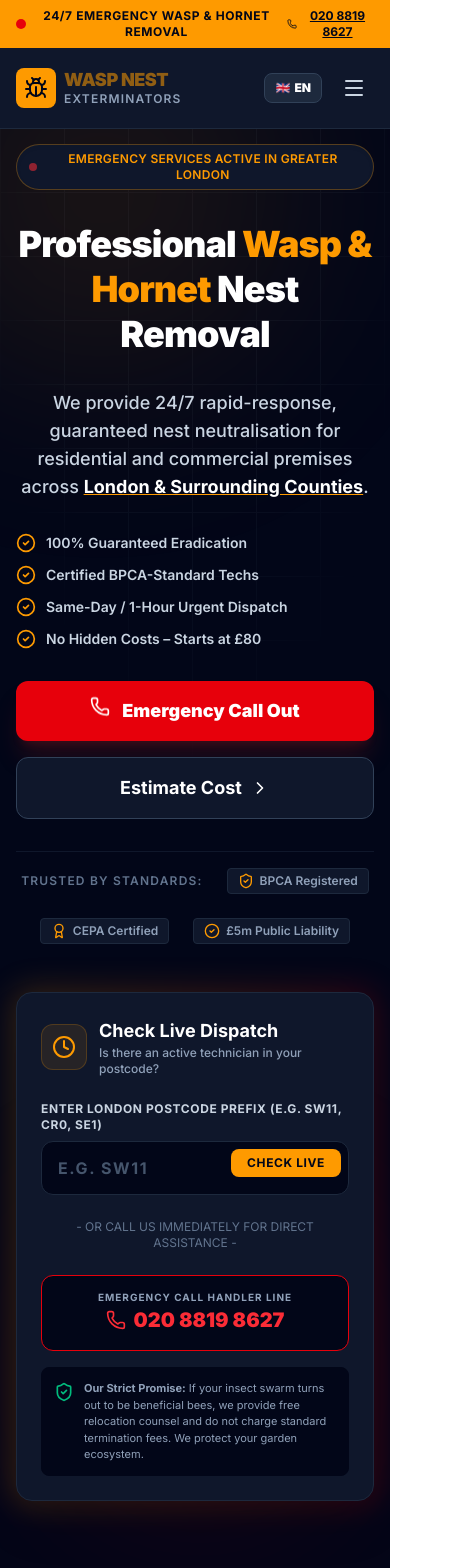
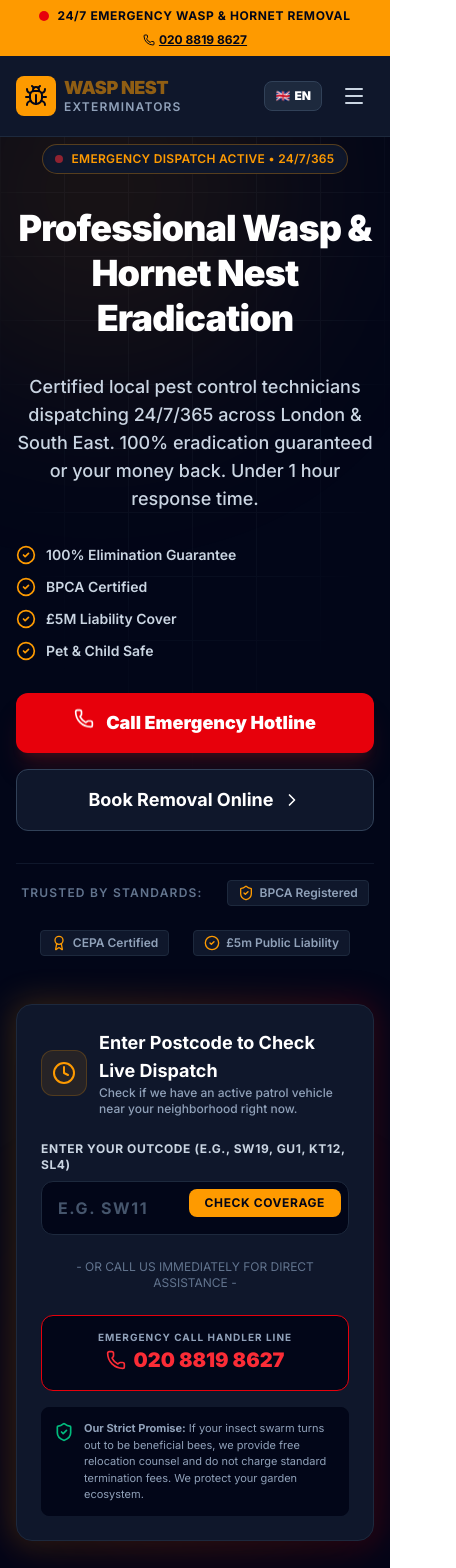
Before and after one commit to danoke1987-hue/London-Wasps-Hornet-Control, a React (Vite) app: page / in a window 390 px wide. Shown: the top 1568 px of the page, 456 px wide, since content can reach past the window. Built offline with nearby package versions, Linux system fonts and the light colour scheme.

Commit message:
refactor: add i18n support and improve responsiveness
Implement internationalization across key components using the LanguageContext and improve CSS layout responsiveness by adding overflow handling to containers and flex-wrap to the emergency banner.

```diff
--- a/src/App.tsx
+++ b/src/App.tsx
@@ -45,7 +45,7 @@ export default function App() {
   return (
     <LanguageProvider>
       <BrowserRouter>
-        <div className="min-h-screen bg-slate-50 font-sans antialiased text-slate-800 flex flex-col justify-between">
+        <div className="min-h-screen bg-slate-50 font-sans antialiased text-slate-800 flex flex-col justify-between overflow-x-hidden">
 
           {/* Reset Scroll Position automatically on Route Changes */}
           <ScrollToTop />
@@ -55,7 +55,7 @@ export default function App() {
           <Navbar onNavigate={handleNavigate} activeSection={activeSection} />
 
           {/* Core Content View Routing */}
-          <main className="flex-grow">
+          <main className="flex-grow overflow-x-hidden">
             <Routes>
               <Route
                 path="/"
--- a/src/components/Calculator.tsx
+++ b/src/components/Calculator.tsx
@@ -6,6 +6,7 @@
 import React, { useState, useEffect } from 'react';
 import { CostEstimate } from '../types';
 import { HelpCircle, ShieldCheck, CheckSquare, Sparkles, BookOpen, Calculator, Info } from 'lucide-react';
+import { useLanguage } from '../context/LanguageContext';
 
 interface CalculatorProps {
   onEstimateChange: (estimate: CostEstimate & { propertyType: 'residential' | 'commercial'; nestCount: number; urgency: 'standard' | 'emergency'; location: 'low' | 'high' }) => void;
@@ -13,6 +14,7 @@ interface CalculatorProps {
 }
 
 export default function CostCalculator({ onEstimateChange, onNavigate }: CalculatorProps) {
+  const { t } = useLanguage();
   const [propertyType, setPropertyType] = useState<'residential' | 'commercial'>('residential');
   const [nestCount, setNestCount] = useState<number>(1);
   const [locationHeight, setLocationHeight] = useState<'low' | 'high'>('low');
@@ -64,13 +66,13 @@ export default function CostCalculator({ onEstimateChange, onNavigate }: Calcula
         {/* Section Title */}
         <div className="text-center max-w-3xl mx-auto mb-16">
           <h2 className="text-xs font-bold text-amber-500 uppercase tracking-widest mb-3">
-            Instant Quote & Rate Calculator
+            {t('nav.calculator')}
           </h2>
           <h3 className="text-3xl sm:text-4xl font-black text-white tracking-tight">
-            Transparent Pricing, No Hidden Extras
+            {t('calc.title')}
           </h3>
           <p className="mt-4 text-base text-slate-400 font-medium">
-            We believe in honest, upfront pricing. Use our interactive estimator to compute an accurate quote for your specific situation. Lock in this rate by booking directly.
+            {t('calc.subtitle')}
           </p>
         </div>
 
@@ -83,7 +85,7 @@ export default function CostCalculator({ onEstimateChange, onNavigate }: Calcula
             {/* Control 1: Property Type */}
             <div className="space-y-3">
               <label className="text-xs font-bold text-slate-300 uppercase tracking-widest block">
-                1. Select Property Type
+                {t('calc.propertyType')}
               </label>
               <div className="grid grid-cols-2 gap-3">
                 <button
@@ -95,7 +97,7 @@ export default function CostCalculator({ onEstimateChange, onNavigate }: Calcula
                   }`}
                   id="calc-prop-residential"
                 >
-                  Residential
+                  {t('calc.residential')}
                 </button>
                 <button
                   onClick={() => setPropertyType('commercial')}
@@ -106,7 +108,7 @@ export default function CostCalculator({ onEstimateChange, onNavigate }: Calcula
                   }`}
                   id="calc-prop-commercial"
                 >
-                  Commercial
+                  {t('calc.commercial')}
                 </button>
               </div>
             </div>
@@ -115,10 +117,10 @@ export default function CostCalculator({ onEstimateChange, onNavigate }: Calcula
             <div className="space-y-3">
               <div className="flex items-center justify-between">
                 <label className="text-xs font-bold text-slate-300 uppercase tracking-widest">
-                  2. Number of Wasp/Hornet Nests
+                  {t('calc.nestCount')}
                 </label>
                 <span className="text-xs text-amber-500 font-bold bg-amber-500/10 px-2.5 py-1 rounded">
-                  Each Extra Nest Only +£30
+                  {t('calc.nestCountDesc')}
                 </span>
               </div>
               <div className="flex items-center gap-3">
@@ -142,7 +144,7 @@ export default function CostCalculator({ onEstimateChange, onNavigate }: Calcula
             {/* Control 3: Altitude/Location */}
             <div className="space-y-3">
               <label className="text-xs font-bold text-slate-300 uppercase tracking-widest block">
-                3. Nest Location & Altitude
+                {t('calc.location')}
               </label>
               <div className="grid grid-cols-2 gap-3">
                 <button
@@ -154,7 +156,7 @@ export default function CostCalculator({ onEstimateChange, onNavigate }: Calcula
                   }`}
                   id="calc-height-low"
                 >
-                  <span className="block font-bold text-sm leading-none">Reachable / Standard</span>
+                  <span className="block font-bold text-sm leading-none">{t('calc.lowGround')}</span>
                   <span className={`block text-[11px] mt-1 font-medium ${locationHeight === 'low' ? 'text-slate-500' : 'text-slate-400'}`}>
                     Ground/1st Floor, reachable with standard tools (e.g. Garden, Loft with ladders, shed)
                   </span>
@@ -169,7 +171,7 @@ export default function CostCalculator({ onEstimateChange, onNavigate }: Calcula
                   id="calc-height-high"
                 >
                   <span className="block font-bold text-sm leading-none flex items-center justify-between">
-                    High Reach (+£40)
+                    {t('calc.highRoof')}
                   </span>
                   <span className={`block text-[11px] mt-1 font-medium ${locationHeight === 'high' ? 'text-slate-500' : 'text-slate-400'}`}>
                     Roof height, requires high-reach extendable lances, chimney pots, high guttering or scaffolding.
@@ -181,7 +183,7 @@ export default function CostCalculator({ onEstimateChange, onNavigate }: Calcula
             {/* Control 4: Dispatch Urgency */}
             <div className="space-y-3">
               <label className="text-xs font-bold text-slate-300 uppercase tracking-widest block">
-                4. Select Urgency Status
+                {t('calc.urgency')}
               </label>
               <div className="grid grid-cols-2 gap-3">
                 <button
@@ -193,7 +195,7 @@ export default function CostCalculator({ onEstimateChange, onNavigate }: Calcula
                   }`}
                   id="calc-urgency-standard"
                 >
-                  <span className="block font-bold text-sm leading-none">Standard Dispatch (+£0)</span>
+                  <span className="block font-bold text-sm leading-none">{t('calc.standard')}</span>
                   <span className={`block text-[11px] mt-1 font-medium ${urgency === 'standard' ? 'text-slate-500' : 'text-slate-400'}`}>
                     Same-day or next-day flexible slot. Standard business hours response.
                   </span>
@@ -208,7 +210,7 @@ export default function CostCalculator({ onEstimateChange, onNavigate }: Calcula
                   id="calc-urgency-emergency"
                 >
                   <span className="block font-bold text-sm leading-none flex items-center justify-between text-red-600 font-extrabold">
-                    Emergency 24/7 (+£45)
+                    {t('calc.emergency')}
                   </span>
                   <span className={`block text-[11px] mt-1 font-medium ${urgency === 'emergency' ? 'text-slate-500' : 'text-slate-400'}`}>
                     Rapid 1-hour dispatch. Guaranteed late night, weekend, or bank holiday call-out.
@@ -274,7 +276,7 @@ export default function CostCalculator({ onEstimateChange, onNavigate }: Calcula
                 <div className="flex items-end justify-between">
                   <div>
                     <span className="block text-xs font-bold text-slate-500 uppercase tracking-widest">
-                      Estimated Total Price
+                      {t('calc.estTotal')}
                     </span>
                     <span className="text-slate-300 text-xs mt-1 block">Includes UK VAT & RAMS</span>
                   </div>
@@ -289,7 +291,7 @@ export default function CostCalculator({ onEstimateChange, onNavigate }: Calcula
               <div className="bg-slate-950 p-4 rounded-xl border border-slate-800 space-y-2 text-xs">
                 <div className="flex items-center gap-1.5 text-emerald-500 font-bold">
                   <ShieldCheck className="w-4 h-4" />
-                  <span>100% Eradication Guarantee Included</span>
+                  <span>{t('calc.warrantyIncluded')}</span>
                 </div>
                 <p className="text-slate-400 leading-normal">
                   If any wasps survive the treated nest 48 hours post-treatment, we will return and re-treat the area completely free of charge.
@@ -303,7 +305,7 @@ export default function CostCalculator({ onEstimateChange, onNavigate }: Calcula
                 className="w-full bg-amber-500 hover:bg-amber-400 text-slate-950 font-black py-4 rounded-xl text-base transition-all active:scale-95 text-center block cursor-pointer"
                 id="btn-calc-proceed"
               >
-                Book This Rate Online
+                {t('calc.bookWithEst')}
               </button>
               <div className="text-center">
                 <span className="text-[11px] text-slate-500 font-semibold flex items-center justify-center gap-1">
--- a/src/components/CoverageChecker.tsx
+++ b/src/components/CoverageChecker.tsx
@@ -7,6 +7,7 @@ import React, { useState } from 'react';
 import { checkPostcodeCoverage } from '../data/postcodes';
 import { PostcodeResult } from '../types';
 import { MapPin, ShieldCheck, Clock, Users, Navigation, AlertCircle, Phone, HelpCircle } from 'lucide-react';
+import { useLanguage } from '../context/LanguageContext';
 
 interface CoverageCheckerProps {
   initialPostcode?: string;
@@ -30,6 +31,7 @@ export const homeCounties = [
 ];
 
 export default function CoverageChecker({ initialPostcode, onNavigate }: CoverageCheckerProps) {
+  const { t } = useLanguage();
   const [postcode, setPostcode] = useState(initialPostcode || '');
   const [result, setResult] = useState<PostcodeResult | null>(null);
   const [hasSearched, setHasSearched] = useState(false);
@@ -68,13 +70,13 @@ export default function CoverageChecker({ initialPostcode, onNavigate }: Coverag
         {/* Title */}
         <div className="text-center max-w-3xl mx-auto mb-16">
           <h2 className="text-xs font-bold text-amber-600 uppercase tracking-widest mb-3">
-            Service Coverage Area
+            {t('nav.coverage')}
           </h2>
           <h3 className="text-3xl sm:text-4xl font-black text-slate-900 tracking-tight">
-            London & Surrounding Counties Dispatch Map
+            {t('coverage.title')}
           </h3>
           <p className="mt-4 text-base text-slate-600 font-medium">
-            With multiple regional pest dispatch depots stationed throughout Greater London and the M25 ring road border, we can guarantee rapid 1-hour response times to critical infestations.
+            {t('coverage.subtitle')}
           </p>
         </div>
 
@@ -85,16 +87,16 @@ export default function CoverageChecker({ initialPostcode, onNavigate }: Coverag
           <div className="lg:col-span-5 bg-slate-50 border border-slate-100 p-6 sm:p-8 rounded-2xl shadow-sm space-y-6">
             <h4 className="text-xl font-bold text-slate-900 flex items-center gap-2">
               <Navigation className="w-5 h-5 text-amber-500" />
-              Check Live Availability
+              {t('coverage.title')}
             </h4>
             <p className="text-xs text-slate-500 font-medium">
-              Enter the first part of your postcode to query active crews in your local area.
+              {t('coverage.subtitle')}
             </p>
 
             <form onSubmit={handleSearch} className="space-y-4" id="coverage-checker-form">
               <div>
                 <label htmlFor="coverage-postcode-input" className="block text-xs font-bold text-slate-700 uppercase tracking-wider mb-2">
-                  Postcode Outer Code (e.g., SE10, SW19, TW1, CR0)
+                  {t('coverage.placeholder')}
                 </label>
                 <div className="flex gap-2">
                   <input
@@ -110,7 +112,7 @@ export default function CoverageChecker({ initialPostcode, onNavigate }: Coverag
                     type="submit"
                     className="bg-slate-900 hover:bg-slate-800 text-white font-bold px-6 py-3 rounded-xl text-sm transition-colors cursor-pointer shrink-0"
                   >
-                    Check Status
+                    {t('coverage.btnCheck')}
                   </button>
                 </div>
               </div>
--- a/src/components/Hero.tsx
+++ b/src/components/Hero.tsx
@@ -5,6 +5,7 @@
 
 import React, { useState } from 'react';
 import { ShieldCheck, Flame, Clock, Bug, CheckCircle2, ChevronRight, Phone, Award } from 'lucide-react';
+import { useLanguage } from '../context/LanguageContext';
 
 interface HeroProps {
   onCheckPostcode: (postcode: string) => void;
@@ -12,6 +13,7 @@ interface HeroProps {
 }
 
 export default function Hero({ onCheckPostcode, onNavigate }: HeroProps) {
+  const { t } = useLanguage();
   const [postcode, setPostcode] = useState('');
 
   const handleSubmit = (e: React.FormEvent) => {
@@ -23,10 +25,10 @@ export default function Hero({ onCheckPostcode, onNavigate }: HeroProps) {
   };
 
   const guarantees = [
-    '100% Guaranteed Eradication',
-    'Certified BPCA-Standard Techs',
-    'Same-Day / 1-Hour Urgent Dispatch',
-    'No Hidden Costs – Starts at £80'
+    t('hero.guarantee'),
+    t('hero.certified'),
+    t('hero.insurance'),
+    t('stats.safetyVal')
   ];
 
   return (
@@ -45,15 +47,15 @@ export default function Hero({ onCheckPostcode, onNavigate }: HeroProps) {
           <div className="lg:col-span-7 space-y-8 text-center lg:text-left">
             <div className="inline-flex items-center gap-2 bg-slate-900 border border-amber-500/30 px-3 py-1.5 rounded-full text-amber-500 text-xs sm:text-sm font-semibold tracking-wide uppercase select-none shadow-inner">
               <span className="flex h-2 w-2 rounded-full bg-red-500 animate-pulse"></span>
-              Emergency Services Active in Greater London
+              {t('hero.tag')}
             </div>
 
             <h1 className="text-4xl sm:text-5xl lg:text-6xl font-black tracking-tight leading-tight text-white">
-              Professional <span className="text-amber-500">Wasp & Hornet</span> Nest Removal
+              {t('hero.title')}
             </h1>
 
             <p className="text-lg sm:text-xl text-slate-300 max-w-2xl mx-auto lg:mx-0 font-medium">
-              We provide 24/7 rapid-response, guaranteed nest neutralisation for residential and commercial premises across <span className="text-white font-bold underline decoration-amber-500">London & Surrounding Counties</span>.
+              {t('hero.subtitle')}
             </p>
 
             {/* Core Selling Points */}
@@ -74,14 +76,14 @@ export default function Hero({ onCheckPostcode, onNavigate }: HeroProps) {
                 id="hero-call-now"
               >
                 <Phone className="w-5 h-5 animate-bounce" />
-                Emergency Call Out
+                {t('hero.btnCall')}
               </a>
               <button
                 onClick={() => onNavigate('estimator')}
                 className="w-full sm:w-auto flex items-center justify-center gap-2 bg-slate-900 hover:bg-slate-800 border border-slate-700 hover:border-slate-500 text-white font-bold px-8 py-4 rounded-xl text-lg transition-all active:scale-95 cursor-pointer"
                 id="hero-get-quote"
               >
-                Estimate Cost
+                {t('hero.btnBook')}
                 <ChevronRight className="w-5 h-5" />
               </button>
             </div>
@@ -114,8 +116,8 @@ export default function Hero({ onCheckPostcode, onNavigate }: HeroProps) {
                   <Clock className="w-6 h-6 text-amber-500" />
                 </div>
                 <div>
-                  <h3 className="text-lg font-bold text-white">Check Live Dispatch</h3>
-                  <p className="text-xs text-slate-400 font-medium">Is there an active technician in your postcode?</p>
+                  <h3 className="text-lg font-bold text-white">{t('coverage.title')}</h3>
+                  <p className="text-xs text-slate-400 font-medium">{t('coverage.subtitle')}</p>
                 </div>
               </div>
 
@@ -123,7 +125,7 @@ export default function Hero({ onCheckPostcode, onNavigate }: HeroProps) {
               <form onSubmit={handleSubmit} className="space-y-4" id="hero-postcode-form">
                 <div>
                   <label htmlFor="hero-postcode-input" className="block text-xs font-bold text-slate-300 uppercase tracking-wider mb-2">
-                    Enter London Postcode Prefix (e.g. SW11, CR0, SE1)
+                    {t('coverage.placeholder')}
                   </label>
                   <div className="relative">
                     <input
@@ -139,7 +141,7 @@ export default function Hero({ onCheckPostcode, onNavigate }: HeroProps) {
                       type="submit"
                       className="absolute right-2 top-2 bg-amber-500 hover:bg-amber-400 text-slate-950 font-bold px-4 py-1.5 rounded-lg text-xs tracking-wider uppercase transition-colors"
                     >
-                      Check Live
+                      {t('coverage.btnCheck')}
                     </button>
                   </div>
                 </div>
--- a/src/components/MultilingualSupport.tsx
+++ b/src/components/MultilingualSupport.tsx
@@ -237,14 +237,14 @@ export default function MultilingualSupport() {
               Select your preferred language:
             </div>
 
-            <div className="grid grid-cols-2 lg:grid-cols-1 gap-2 max-h-[460px] overflow-y-auto pr-1.5 custom-scrollbar">
+            <div className="grid grid-cols-2 sm:grid-cols-3 lg:grid-cols-1 gap-2 max-h-[460px] overflow-y-auto pr-1.5 custom-scrollbar">
               {languagesData.map((lang) => {
                 const isSelected = selectedLangId === lang.id;
                 return (
                   <button
                     key={lang.id}
                     onClick={() => setSelectedLangId(lang.id)}
-                    className={`w-full text-left p-3.5 rounded-xl border-2 transition-all flex items-center gap-3 cursor-pointer focus:outline-none ${
+                    className={`w-full text-left p-2.5 sm:p-3.5 rounded-xl border-2 transition-all flex flex-col sm:flex-row items-center sm:items-start text-center sm:text-left gap-1.5 sm:gap-3 cursor-pointer focus:outline-none ${
                       isSelected
                         ? 'bg-slate-950 border-slate-950 text-white font-black shadow-lg shadow-slate-950/10'
                         : 'bg-slate-50 border-slate-200/80 hover:bg-slate-100 text-slate-700 font-bold hover:text-slate-900'
@@ -253,7 +253,7 @@ export default function MultilingualSupport() {
                     <span className="text-xl sm:text-2xl" role="img" aria-label={lang.name}>
                       {lang.flag}
                     </span>
-                    <div className="flex flex-col">
+                    <div className="flex flex-col items-center sm:items-start">
                       <span className="text-xs font-black">{lang.nativeName}</span>
                       <span className={`text-[10px] uppercase font-bold tracking-wider leading-none mt-0.5 ${
                         isSelected ? 'text-amber-500' : 'text-slate-400'
--- a/src/components/Navbar.tsx
+++ b/src/components/Navbar.tsx
@@ -85,7 +85,7 @@ export default function Navbar({ onNavigate, activeSection }: NavbarProps) {
       }`}
     >
       {/* Top Banner - Emergency Broadcast */}
-      <div className="bg-amber-500 text-slate-950 px-4 py-2 text-center text-xs font-semibold flex items-center justify-center gap-2 select-none">
+      <div className="bg-amber-500 text-slate-950 px-4 py-2 text-center text-xs font-semibold flex flex-wrap items-center justify-center gap-2 select-none">
         <span className="relative flex h-2.5 w-2.5">
           <span className="animate-ping absolute inline-flex h-full w-full rounded-full bg-red-600 opacity-75"></span>
           <span className="relative inline-flex rounded-full h-2.5 w-2.5 bg-red-600"></span>
--- a/src/components/Reviews.tsx
+++ b/src/components/Reviews.tsx
@@ -6,8 +6,10 @@
 import React, { useState } from 'react';
 import { testimonials } from '../data/testimonials';
 import { Star, ShieldCheck, Quote, CheckCircle2, Award } from 'lucide-react';
+import { useLanguage } from '../context/LanguageContext';
 
 export default function Reviews() {
+  const { t } = useLanguage();
   const [filterType, setFilterType] = useState<'All' | 'Residential' | 'Commercial'>('All');
 
   const filteredReviews = filterType === 'All'
@@ -23,13 +25,13 @@ export default function Reviews() {
 
           <div className="text-center lg:text-left space-y-2">
             <h2 className="text-xs font-bold text-amber-600 uppercase tracking-widest">
-              Verified Client Trust
+              {t('reviews.title')}
             </h2>
             <h3 className="text-3xl font-black text-slate-900 tracking-tight">
               Loved by Londoners
             </h3>
             <p className="text-sm text-slate-500 font-medium">
-              We hold a 4.9/5 star rating across Trustpilot, Google Reviews, and Checkatrade for pest control quality.
+              {t('reviews.subtitle')}
             </p>
           </div>
 
```
Also changed, not shown: src/components/PestIdentifier.tsx (+5 -3 lines).
